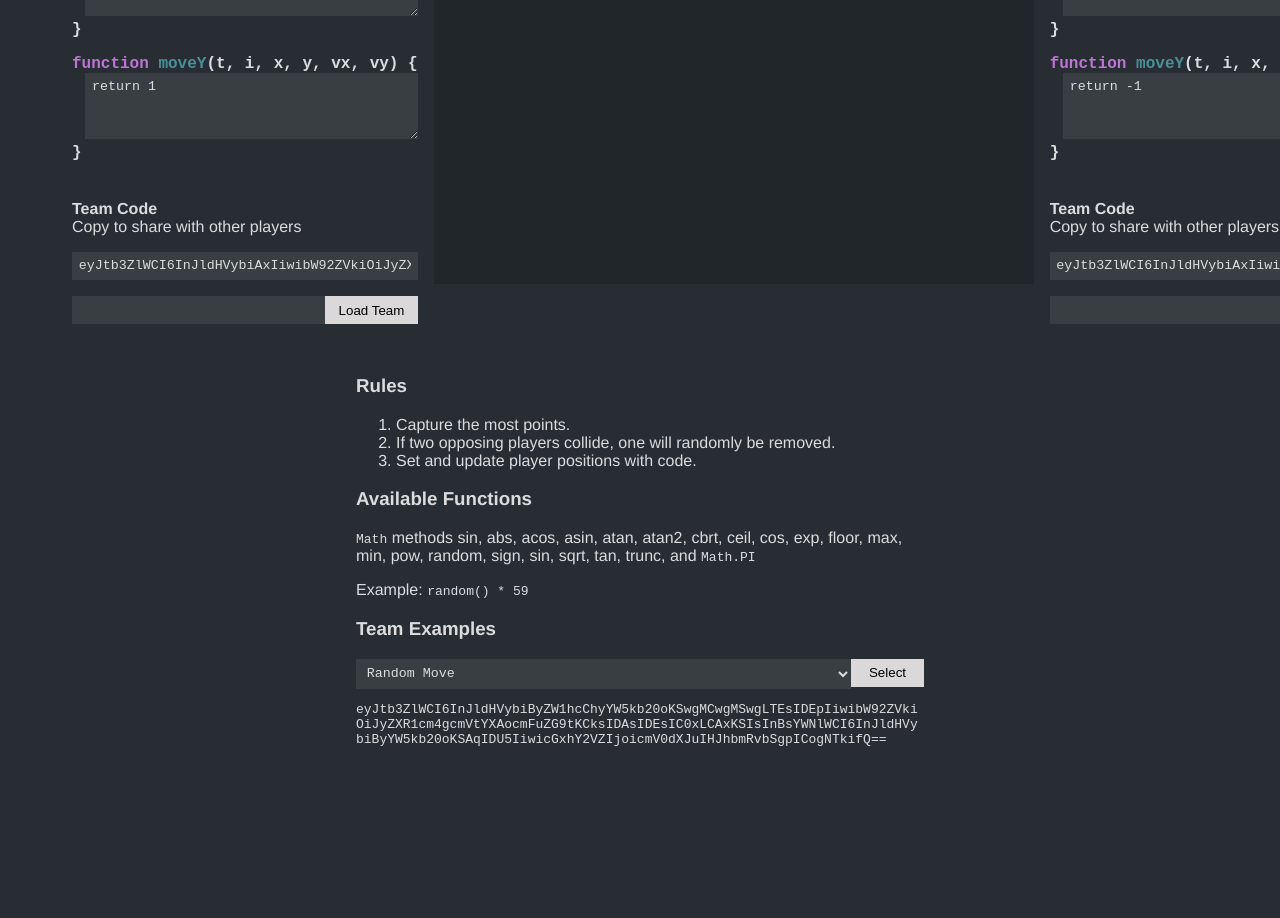
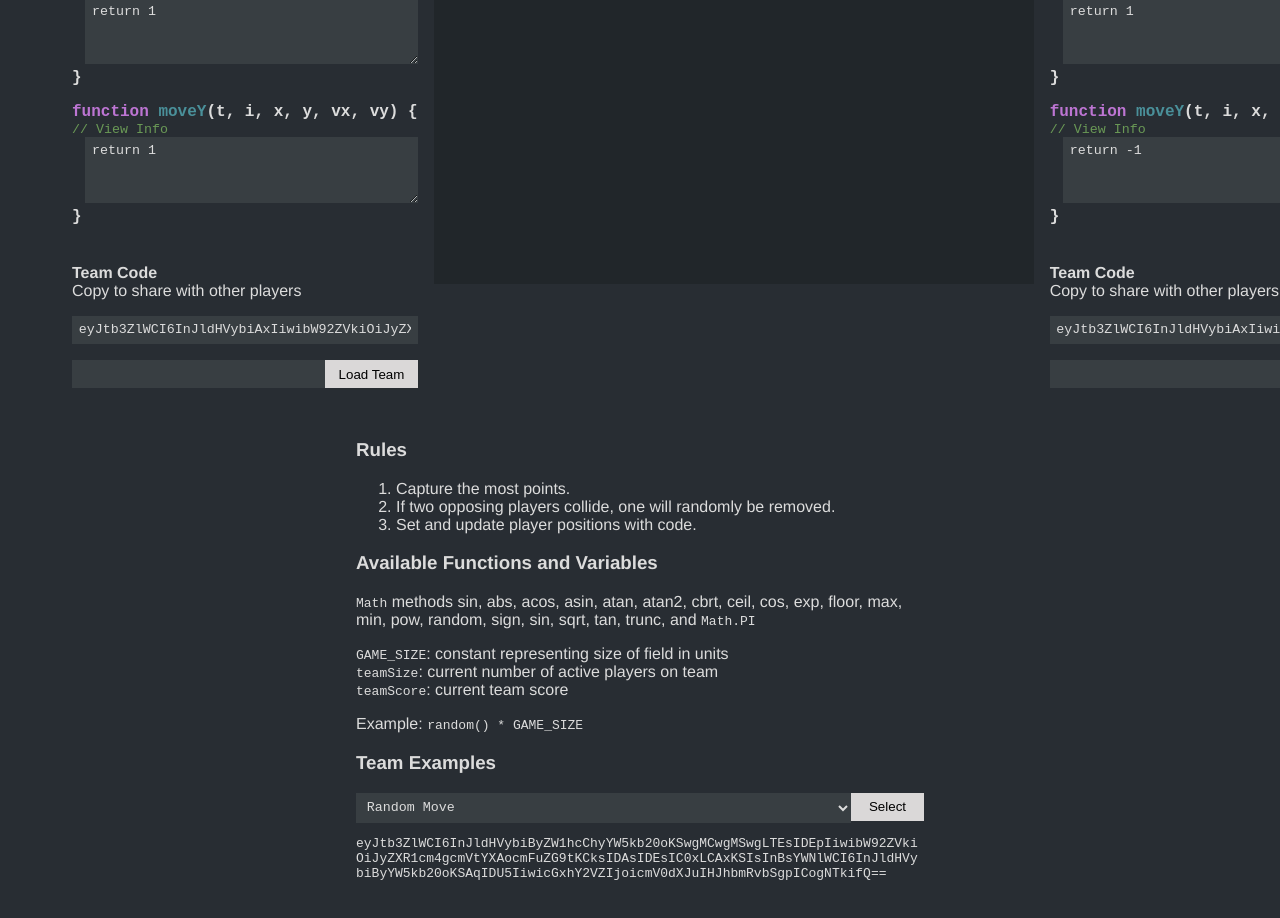
Before and after one commit to andrewlaskey/code-sport, a Vue app: page / in a window 1280 px wide. Shown: the part 540-1458 px from the top of the page. Before the commit the page ends 1340 px from the top, so only its background shows below. Built offline with nearby package versions, Linux system fonts and the light colour scheme.

Commit message:
feat: add function docs

```diff
--- /dev/null
+++ b/src/components/CodeDocs.vue
@@ -0,0 +1,43 @@
+<template>
+  <div class="code-docs">
+    <button @click="isOpen = !isOpen">// {{ isOpen ? 'Close' : 'View' }} Info</button>
+    <div v-show="isOpen" class="expand">
+      <slot></slot>
+    </div>
+  </div>
+</template>
+
+<script setup>
+import { ref } from 'vue';
+
+const isOpen = ref(false);
+</script>
+
+<style scoped>
+.code-docs {
+  font-size: 0.9em;
+  font-weight: normal;
+  white-space: normal;
+}
+
+button,
+button:focus  {
+  background: none;
+  border: none;
+  font-family: 'Courier New', monospace;
+  color: #6a9956;
+  padding: 0;
+}
+
+button:hover,
+button:active {
+  background: none;
+  color: #72d049;
+}
+
+.expand {
+  padding-bottom: 0.5rem;
+  font-family: 'Courier New', monospace;
+  color: #6a9956;
+}
+</style>
--- a/src/components/Info.vue
+++ b/src/components/Info.vue
@@ -6,13 +6,18 @@
       <li>If two opposing players collide, one will randomly be removed.</li>
       <li>Set and update player positions with code.</li>
     </ol>
-    <h3>Available Functions</h3>
+    <h3>Available Functions and Variables</h3>
     <p>
       <code>Math</code> methods sin, abs, acos, asin, atan, atan2, cbrt, ceil,
       cos, exp, floor, max, min, pow, random, sign, sin, sqrt, tan, trunc, and
       <code>Math.PI</code>
     </p>
-    <p>Example: <code>random() * 59</code></p>
+    <p>
+      <code>GAME_SIZE</code>: constant representing size of field in units<br>
+      <code>teamSize</code>: current number of active players on team<br>
+      <code>teamScore</code>: current team score<br>
+    </p>
+    <p>Example: <code>random() * GAME_SIZE</code></p>
     <team-example-list />
   </div>
 </template>
--- a/src/components/TeamFunctionInput.vue
+++ b/src/components/TeamFunctionInput.vue
@@ -5,6 +5,10 @@
         <span class="lang-style-1">function</span>
         <span class="lang-style-2"> placeX</span>(i) {<br />
       </p>
+      <code-docs>// Initial player placement on x-axis.
+        <br>// i: player index
+        <br>// @returns any number
+      </code-docs>
       <textarea
         :value="props.team.placeX"
         @input="updateTeam(teamNumber, update('placeX', $event.target.value))"
@@ -16,6 +20,10 @@
         <span class="lang-style-1">function</span>
         <span class="lang-style-2"> placeY</span>(i) {<br />
       </p>
+      <code-docs>// Initial player placement on y-axis.
+        <br>// i: player index
+        <br>// @returns any number
+      </code-docs>
       <textarea
         :value="props.team.placeY"
         @input="updateTeam(teamNumber, update('placeY', $event.target.value))"
@@ -27,6 +35,15 @@
         <span class="lang-style-1">function</span>
         <span class="lang-style-2"> moveX</span>(t, i, x, y, vx, vy) {<br />
       </p>
+      <code-docs>// Updates player x-position each tick.
+        <br>// t: time delta between frames
+        <br>// i: player index
+        <br>// x: current x-position
+        <br>// y: current y-position
+        <br>// vx: previous move update x-axis
+        <br>// yx: previous move update y-axis
+        <br>// @returns 0, 1, or -1
+      </code-docs>
       <textarea
         :value="props.team.moveX"
         @input="updateTeam(teamNumber, update('moveX', $event.target.value))"
@@ -38,6 +55,15 @@
         <span class="lang-style-1">function</span>
         <span class="lang-style-2"> moveY</span>(t, i, x, y, vx, vy) {<br />
       </p>
+      <code-docs>// Updates player y-position each tick.
+        <br>// t: time delta between frames
+        <br>// i: player index
+        <br>// x: current x-position
+        <br>// y: current y-position
+        <br>// vx: previous move update x-axis
+        <br>// yx: previous move update y-axis
+        <br>// @returns 0, 1, or -1
+      </code-docs>
       <textarea
         :value="props.team.moveY"
         @input="updateTeam(teamNumber, update('moveY', $event.target.value))"
@@ -49,6 +75,7 @@
 
 <script setup>
 import { defineEmits, defineProps } from '@vue/runtime-core'
+import CodeDocs from './CodeDocs.vue';
 
 const props = defineProps({
   teamNumber: {
```
